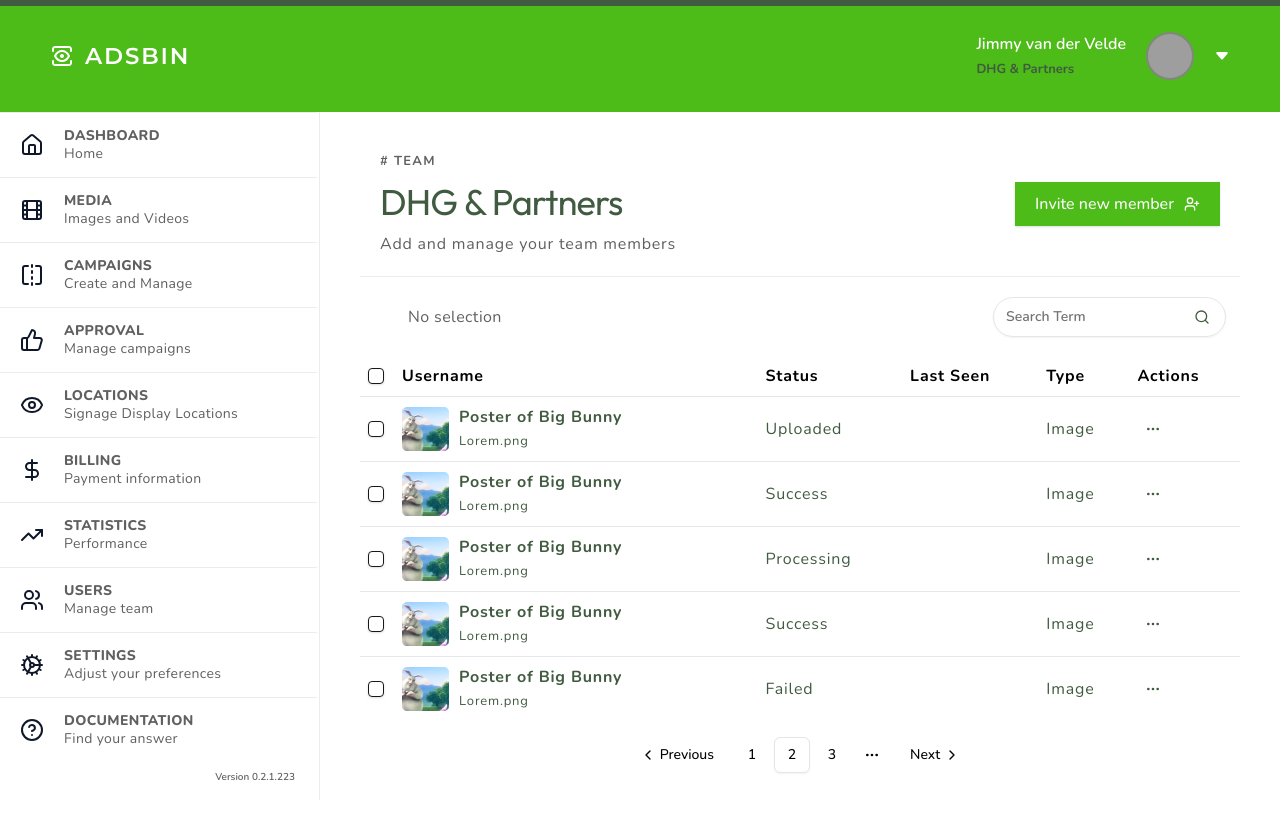
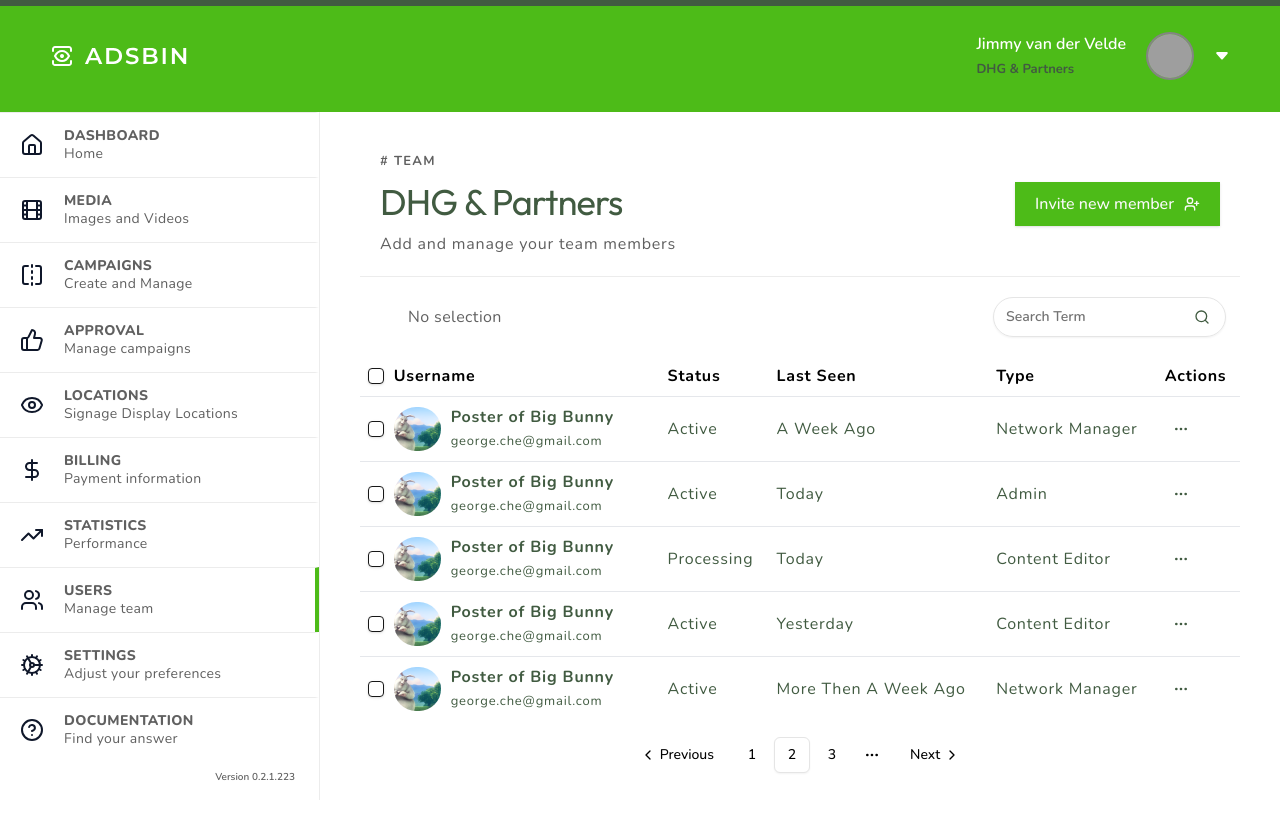
Before and after one commit to puneet93/adsbin-nextjs, a Next.js app: page /team-management in a window 1280 px wide. Built offline with nearby package versions, Linux system fonts and the light colour scheme; grey boxes are pictures that could not be loaded.

Commit message:
Team page and update sidebar nav menu

```diff
--- a/src/app/team-management/components/DataTable.tsx
+++ b/src/app/team-management/components/DataTable.tsx
@@ -31,25 +31,25 @@ const data: Payment[] = [
   {
     id: "m5gr84i9",
     amount: 316,
-    status: "Uploaded",
+    status: "Active",
     email: "ken99@yahoo.com",
     img: '/image-1.png',
     title: 'Poster of Big Bunny',
     name: 'Lorem.png',
-    type: 'Image',
-    size: '240kb',
+    type: 'Network Manager',
+    lastseen: 'A week ago',
     actions: ''
   },
   {
     id: "3u1reuv4",
     amount: 242,
-    status: "success",
+    status: "Active",
     email: "Abe45@gmail.com",
     img: '/image-1.png',
     title: 'Poster of Big Bunny',
     name: 'Lorem.png',
-    type: 'Image',
-    size: '240kb',
+    type: 'Admin',
+    lastseen: 'Today',
     actions: ''
   },
   {
@@ -60,32 +60,32 @@ const data: Payment[] = [
     img: '/image-1.png',
     title: 'Poster of Big Bunny',
     name: 'Lorem.png',
-    type: 'Image',
-    size: '240kb',
+    type: 'Content Editor',
+    lastseen: 'Today',
     actions: ''
   },
   {
     id: "5kma53ae",
     amount: 874,
-    status: "success",
+    status: "Active",
     email: "Silas22@gmail.com",
     img: '/image-1.png',
     title: 'Poster of Big Bunny',
     name: 'Lorem.png',
-    type: 'Image',
-    size: '240kb',
+    type: 'Content Editor',
+    lastseen: 'Yesterday',
     actions: ''
   },
   {
     id: "bhqecj4p",
     amount: 721,
-    status: "failed",
+    status: "Active",
     email: "carmella@hotmail.com",
     img: '/image-1.png',
     title: 'Poster of Big Bunny',
     name: 'Lorem.png',
-    type: 'Image',
-    size: '240kb',
+    type: 'Network Manager',
+    lastseen: 'More then a week ago',
     actions: ''
   },
 ]
@@ -93,10 +93,10 @@ const data: Payment[] = [
 export type Payment = {
   id: string
   amount: number
-  status: "pending" | "processing" | "success" | "failed" | "Uploaded"
+  status: "Active" | "processing"
   email: string,
   type: string,
-  size: string,
+  lastseen: string,
   actions: string,
   img: string,
     title: string,
@@ -131,10 +131,10 @@ export const columns: ColumnDef<Payment>[] = [
     header: "Username",
     cell: ({ row }) => (
       <div className="flex items-center gap-2.5 min-w-60">
-        <div><img src={"/image-1.png"} alt={"Title"} width="47" height="44" /></div>
+        <div><img src={"/image-1.png"} alt={"Title"} width="47" height="44" className="rounded-full" /></div>
         <div>
             <h4 className="text-black text-base font-bold">Poster of Big Bunny</h4>
-            <p className="text-[13px] font-normal">Lorem.png</p>
+            <p className="text-[13px] font-normal">george.che@gmail.com</p>
         </div>
         </div>
     ),
@@ -150,7 +150,7 @@ export const columns: ColumnDef<Payment>[] = [
     accessorKey: "lastseen",
     header: "Last Seen",
     cell: ({ row }) => (
-      <div className="capitalize">{row.getValue("size")}</div>
+      <div className="capitalize">{row.getValue("lastseen")}</div>
     ),
   },
   {
--- a/src/components/SidebarMenu.tsx
+++ b/src/components/SidebarMenu.tsx
@@ -14,7 +14,7 @@ export default function Sidebar(){
         { href: '/locations', label: 'Locations', subtitle: 'Signage Display Locations', icon: <EyeIcon color="#0F172A" size={24} /> },
         { href: '/billing', label: 'Billing', subtitle: 'Payment information', icon: <DollarSign color="#0F172A" size={24} /> },
         { href: '/statistics', label: 'Statistics', subtitle: 'Performance', icon: <TrendingUpIcon color="#0F172A" size={24} /> },
-        { href: '/users', label: 'Users', subtitle: 'Manage team', icon: <UsersIcon color="#0F172A" size={24} /> },
+        { href: '/team-management', label: 'Users', subtitle: 'Manage team', icon: <UsersIcon color="#0F172A" size={24} /> },
         { href: '/settings', label: 'Settings', subtitle: 'Adjust your preferences', icon: <Cog color="#0F172A" size={24} /> },
         { href: '/documentation', label: 'Documentation', subtitle: 'Find your answer', icon: <CircleHelp color="#0F172A" size={24} /> },
     ];
```
